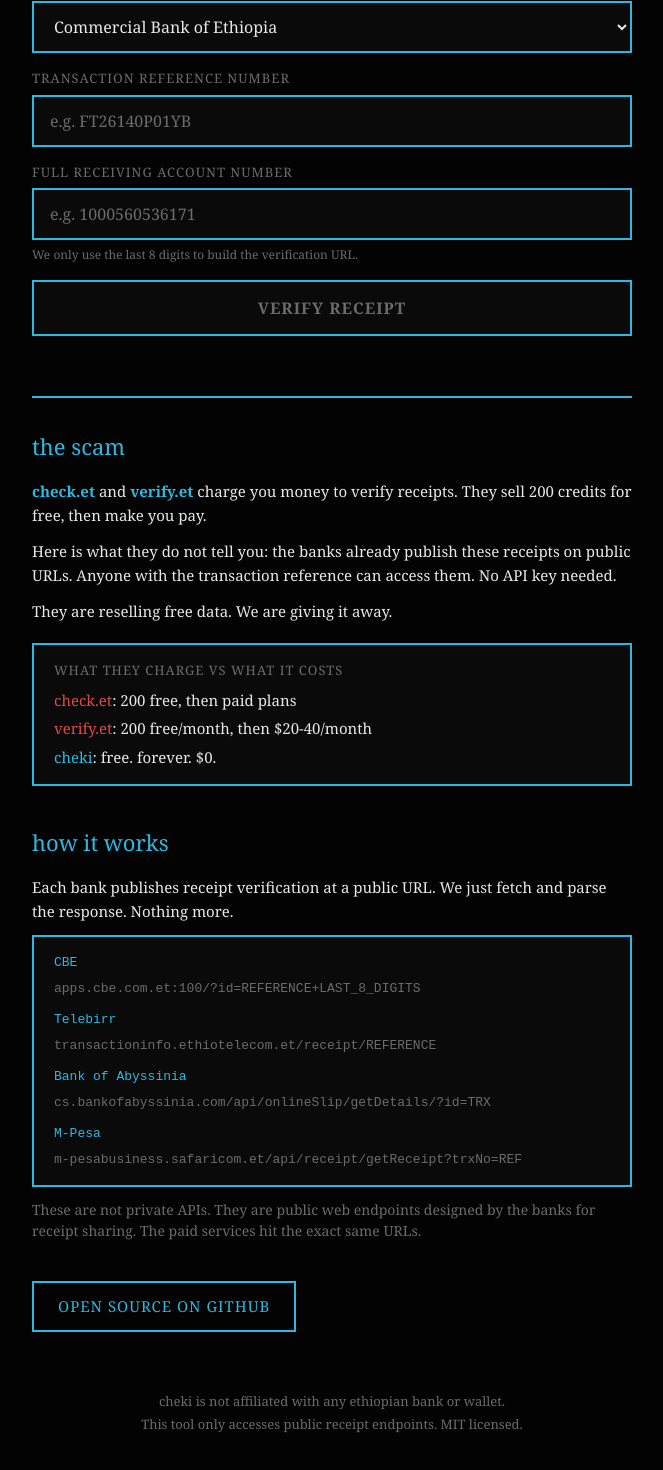
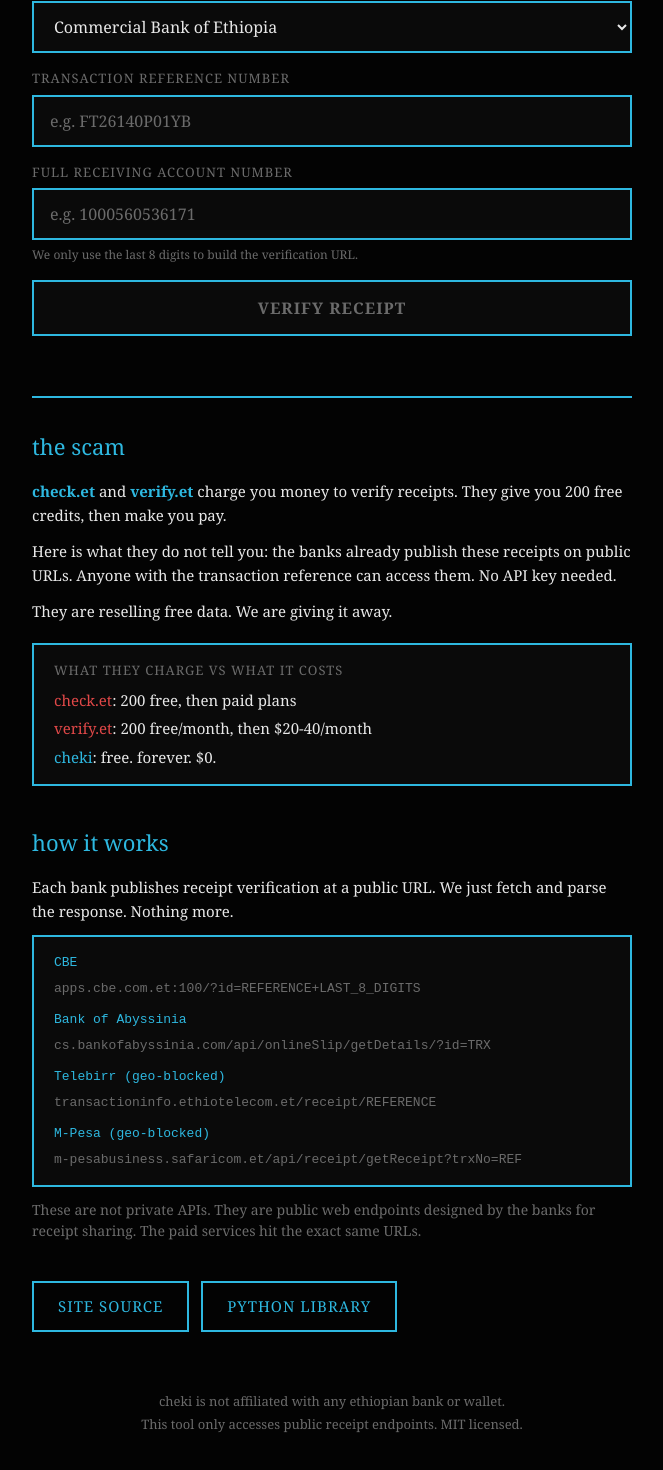
Before and after one commit to 1RB/cheki, a Next.js app: page / in a window 1280 px wide. Shown: the part 202-1672 px from the top of the page, without its empty margins (308-971 px from the left). Built offline with nearby package versions, Linux system fonts and the light colour scheme.

Commit message:
ui: bank status indicators, geo-block notes, updated scam section

```diff
--- a/src/app/page.tsx
+++ b/src/app/page.tsx
@@ -13,10 +13,12 @@
 
   const selectedBank = banks.find((b) => b.code === bank)!;
   const needsAccount = "requiresAccount" in selectedBank && selectedBank.requiresAccount;
-  const isComingSoon = "comingSoon" in selectedBank && selectedBank.comingSoon;
+  const bankStatus = selectedBank.status;
+  const isDisabled = bankStatus === "soon";
+  const geoNote = bankStatus === "geo";
 
   const handleVerify = useCallback(async () => {
-    if (!reference.trim()) return;
+    if (!reference.trim() || isDisabled) return;
     setLoading(true);
     setError(null);
     setResult(null);
@@ -42,7 +44,7 @@
     } finally {
       setLoading(false);
     }
-  }, [bank, reference, accountNumber]);
+  }, [bank, reference, accountNumber, isDisabled]);
 
   const inputStyle: React.CSSProperties = {
     background: "var(--card)",
@@ -101,11 +103,21 @@
               {banks.map((b) => (
                 <option key={b.code} value={b.code}>
                   {b.name}
-                  {"comingSoon" in b && b.comingSoon ? " (coming soon)" : ""}
+                  {b.status === "soon" ? " (coming soon)" : ""}
+                  {b.status === "geo" ? " (geo-blocked outside ET)" : ""}
                 </option>
               ))}
             </select>
           </div>
+
+          {geoNote && (
+            <div style={{ border: "2px solid #3a3a3a", padding: "12px 16px", background: "var(--card)" }}>
+              <p style={{ fontSize: "13px", color: "var(--muted)", lineHeight: 1.5 }}>
+                This bank blocks requests from outside Ethiopia. Verification may fail from our servers.
+                The endpoint itself is public, but it checks the requester&apos;s IP address.
+              </p>
+            </div>
+          )}
 
           <div>
             <label style={labelStyle}>Transaction Reference Number</label>
@@ -143,23 +155,23 @@
 
           <button
             onClick={handleVerify}
-            disabled={loading || isComingSoon || !reference.trim()}
+            disabled={loading || isDisabled || !reference.trim()}
             style={{
-              background: loading || isComingSoon || !reference.trim() ? "var(--card)" : "var(--accent)",
+              background: loading || isDisabled || !reference.trim() ? "var(--card)" : "var(--accent)",
               border: "2px solid var(--border)",
               borderRadius: 0,
               padding: "14px 24px",
-              color: loading || isComingSoon || !reference.trim() ? "var(--muted)" : "#030303",
+              color: loading || isDisabled || !reference.trim() ? "var(--muted)" : "#030303",
               fontSize: "16px",
               fontWeight: "bold",
-              cursor: loading || isComingSoon || !reference.trim() ? "not-allowed" : "pointer",
+              cursor: loading || isDisabled || !reference.trim() ? "not-allowed" : "pointer",
               fontFamily: "Georgia, serif",
               textTransform: "uppercase",
               letterSpacing: "1px",
               transition: "background 0.15s",
             }}
           >
-            {loading ? "Verifying..." : isComingSoon ? "Coming Soon" : "Verify Receipt"}
+            {loading ? "Verifying..." : isDisabled ? "Coming Soon" : "Verify Receipt"}
           </button>
         </div>
       </section>
@@ -185,20 +197,14 @@
 
       {/* The Scam */}
       <section style={{ marginTop: "60px", borderTop: "2px solid var(--border)", paddingTop: "32px" }}>
-        <h2
-          style={{
-            fontSize: "22px",
-            color: "var(--accent)",
-            marginBottom: "16px",
-          }}
-        >
+        <h2 style={{ fontSize: "22px", color: "var(--accent)", marginBottom: "16px" }}>
           the scam
         </h2>
         <div style={{ display: "flex", flexDirection: "column", gap: "12px" }}>
           <p style={{ color: "var(--fg)", fontSize: "15px", lineHeight: 1.6 }}>
             <strong style={{ color: "var(--accent)" }}>check.et</strong> and{" "}
             <strong style={{ color: "var(--accent)" }}>verify.et</strong> charge you money to
-            verify receipts. They sell 200 credits for free, then make you pay.
+            verify receipts. They give you 200 free credits, then make you pay.
           </p>
           <p style={{ color: "var(--fg)", fontSize: "15px", lineHeight: 1.6 }}>
             Here is what they do not tell you: the banks already publish these receipts on
@@ -208,14 +214,7 @@
             They are reselling free data. We are giving it away.
           </p>
 
-          <div
-            style={{
-              border: "2px solid var(--border)",
-              padding: "16px 20px",
-              marginTop: "8px",
-              background: "var(--card)",
-            }}
-          >
+          <div style={{ border: "2px solid var(--border)", padding: "16px 20px", marginTop: "8px", background: "var(--card)" }}>
             <p style={{ fontSize: "13px", color: "var(--muted)", marginBottom: "8px", textTransform: "uppercase", letterSpacing: "1px" }}>
               what they charge vs what it costs
             </p>
@@ -257,11 +256,11 @@
           >
             <p style={{ color: "var(--accent)", marginBottom: "6px" }}>CBE</p>
             <p>apps.cbe.com.et:100/?id=REFERENCE+LAST_8_DIGITS</p>
-            <p style={{ color: "var(--accent)", marginTop: "12px", marginBottom: "6px" }}>Telebirr</p>
-            <p>transactioninfo.ethiotelecom.et/receipt/REFERENCE</p>
             <p style={{ color: "var(--accent)", marginTop: "12px", marginBottom: "6px" }}>Bank of Abyssinia</p>
             <p>cs.bankofabyssinia.com/api/onlineSlip/getDetails/?id=TRX</p>
-            <p style={{ color: "var(--accent)", marginTop: "12px", marginBottom: "6px" }}>M-Pesa</p>
+            <p style={{ color: "var(--accent)", marginTop: "12px", marginBottom: "6px" }}>Telebirr (geo-blocked)</p>
+            <p>transactioninfo.ethiotelecom.et/receipt/REFERENCE</p>
+            <p style={{ color: "var(--accent)", marginTop: "12px", marginBottom: "6px" }}>M-Pesa (geo-blocked)</p>
             <p>m-pesabusiness.safaricom.et/api/receipt/getReceipt?trxNo=REF</p>
           </div>
           <p style={{ color: "var(--muted)", fontSize: "14px", lineHeight: 1.5 }}>
@@ -272,7 +271,25 @@
       </section>
 
       {/* Open Source */}
-      <section style={{ marginTop: "40px" }}>
+      <section style={{ marginTop: "40px", display: "flex", gap: "12px", flexWrap: "wrap" }}>
+        <a
+          href="https://github.com/1RB/cheki"
+          target="_blank"
+          rel="noopener noreferrer"
+          style={{
+            display: "inline-block",
+            border: "2px solid var(--border)",
+            padding: "12px 24px",
+            color: "var(--accent)",
+            textDecoration: "none",
+            fontSize: "15px",
+            fontFamily: "Georgia, serif",
+            textTransform: "uppercase",
+            letterSpacing: "1px",
+          }}
+        >
+          site source
+        </a>
         <a
           href="https://github.com/1RB/ethio-receipt-verify"
           target="_blank"
@@ -289,7 +306,7 @@
             letterSpacing: "1px",
           }}
         >
-          open source on github
+          python library
         </a>
       </section>
 
@@ -334,22 +351,8 @@
         background: "var(--card)",
       }}
     >
-      <div
-        style={{
-          display: "flex",
-          alignItems: "center",
-          gap: "10px",
-          marginBottom: "20px",
-        }}
-      >
-        <div
-          style={{
-            width: "12px",
-            height: "12px",
-            background: "var(--accent)",
-            borderRadius: 0,
-          }}
-        />
+      <div style={{ display: "flex", alignItems: "center", gap: "10px", marginBottom: "20px" }}>
+        <div style={{ width: "12px", height: "12px", background: "var(--accent)", borderRadius: 0 }} />
         <h2 style={{ fontSize: "20px", color: "var(--accent)" }}>receipt verified</h2>
       </div>
 
--- a/src/lib/banks.ts
+++ b/src/lib/banks.ts
@@ -1,15 +1,16 @@
 export const banks = [
-  { code: "cbe", name: "Commercial Bank of Ethiopia", requiresAccount: true, accountLabel: "Full receiving account number", accountDigits: 8 },
-  { code: "telebirr", name: "Telebirr", requiresAccount: false },
-  { code: "boa", name: "Bank of Abyssinia", requiresAccount: true, accountLabel: "Full receiving account number", accountDigits: 5 },
-  { code: "mpesa", name: "M-Pesa Ethiopia", requiresAccount: false },
-  { code: "zemen", name: "Zemen Bank", requiresAccount: false, comingSoon: true },
-  { code: "dashen", name: "Dashen Bank", requiresAccount: false, comingSoon: true },
-  { code: "awash", name: "Awash Bank", requiresAccount: false, comingSoon: true },
-  { code: "cbebirr", name: "CBE Birr", requiresAccount: false, comingSoon: true },
+  { code: "cbe", name: "Commercial Bank of Ethiopia", requiresAccount: true, accountLabel: "Full receiving account number", accountDigits: 8, status: "live" },
+  { code: "boa", name: "Bank of Abyssinia", requiresAccount: true, accountLabel: "Full receiving account number", accountDigits: 5, status: "live" },
+  { code: "telebirr", name: "Telebirr", requiresAccount: false, status: "geo" },
+  { code: "mpesa", name: "M-Pesa Ethiopia", requiresAccount: false, status: "geo" },
+  { code: "zemen", name: "Zemen Bank", requiresAccount: false, status: "soon" },
+  { code: "dashen", name: "Dashen Bank", requiresAccount: false, status: "soon" },
+  { code: "awash", name: "Awash Bank", requiresAccount: false, status: "soon" },
+  { code: "cbebirr", name: "CBE Birr", requiresAccount: false, status: "soon" },
 ] as const;
 
 export type BankCode = (typeof banks)[number]["code"];
+export type BankStatus = "live" | "geo" | "soon";
 
 export interface VerifyResult {
   success: boolean;
```
